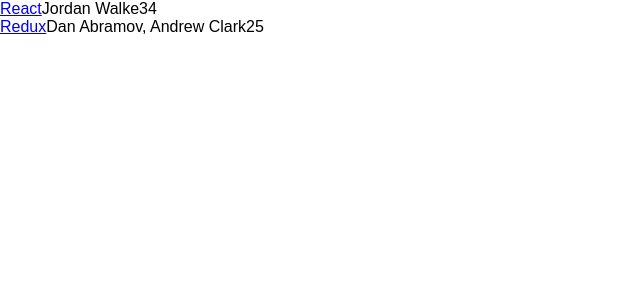
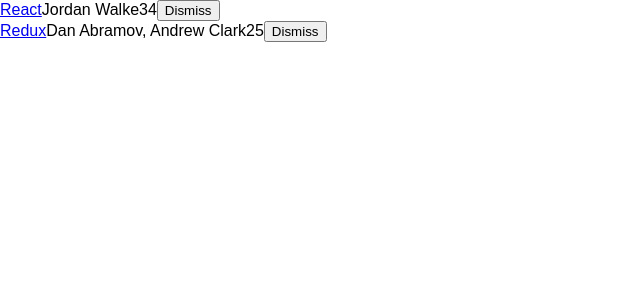
Before and after one commit to parinz1234/my-react, a React (Create React App) app: page / in a window 1280 px wide. Shown: the top 300 px of the page, without its empty margins (0-640 px from the left). Built offline with nearby package versions, Linux system fonts and the light colour scheme.

Commit message:
add dismiss button

```diff
--- a/src/App.js
+++ b/src/App.js
@@ -20,7 +20,29 @@
 ]
 
 class App extends Component {
+  constructor(props) {
+    super(props)
+    this.state = {
+      list
+    }
+    this.onDismiss = this.handleDismiss.bind(this)
+  }
+
+  handleDismiss (id) {
+    // console.log(id)
+    // function isNotId(item) {
+    //   return item.objectID !== id
+    // }
+
+    // ES6
+    const isNotId = item => item.objectID !== id
+
+    const updatedList = this.state.list.filter(isNotId)
+    this.setState({  list: updatedList })
+  }
+
   render() {
+    const { list } = this.state
     return (
       <div className="App">
         {
@@ -34,6 +56,13 @@
                 <span>{item.author}</span>
                 <span>{item.num_comments}</span>
                 <span>{item.points}</span>
+                <span>
+                  <button
+                    onClick={() => this.onDismiss(item.objectID)}
+                  >
+                    Dismiss
+                  </button>
+                </span>
               </div>
             )
           })
```
